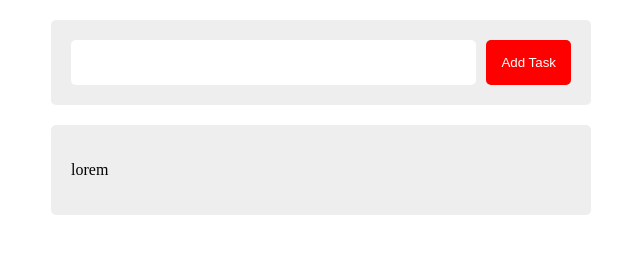
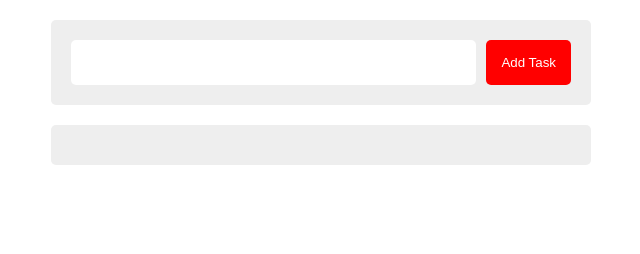
Before and after one commit to Abdelrahman-awad-hub/Test, a plain HTML site: page tasks.html in a window 1280 px wide. Shown: the whole page, without its empty margins (319-959 px from the left). Drawn offline with Linux system fonts and the light colour scheme.

Commit message:
Update tasks.html

```diff
--- a/tasks.html
+++ b/tasks.html
@@ -72,7 +72,7 @@
         <input type="submit" class="add" value="Add Task">
     </div>
     <ul class="tasks">
-        <p>lorem</p>
+
     </ul>
     <script src="./tasks.js"></script>
 </body>
```
